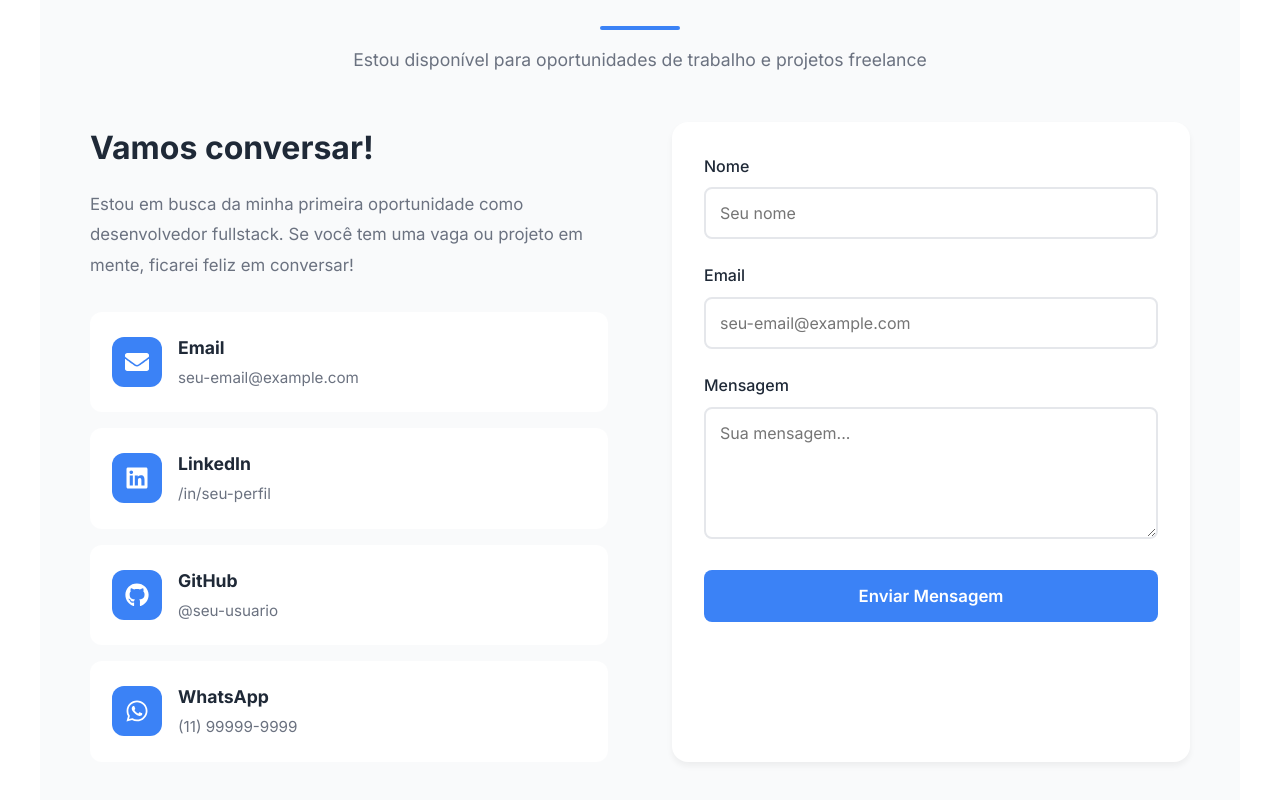
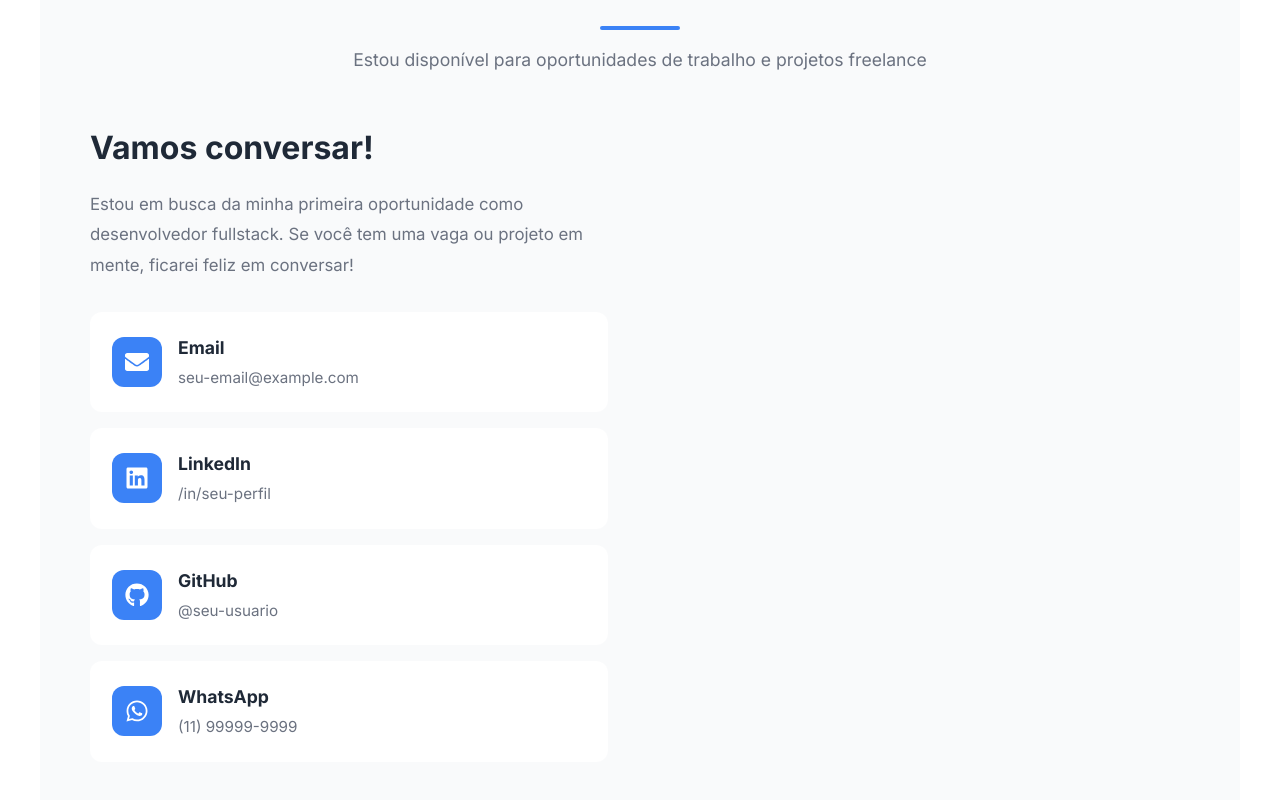
Before and after one commit to gmkcameron/portfolio-dev, a React (Vite) app: page / in a window 1280 px wide. Shown: the part 4540-5340 px from the top of the page. Built offline with nearby package versions, Linux system fonts and the light colour scheme.

Commit message:
update contato

```diff
--- a/src/components/Contact.jsx
+++ b/src/components/Contact.jsx
@@ -83,7 +83,7 @@
           </div>
         </div>
 
-        <form className="contact-form" onSubmit={handleSubmit}>
+        {/* <form className="contact-form" onSubmit={handleSubmit}>
           <div className="form-group">
             <label htmlFor="name">Nome</label>
             <input
@@ -126,7 +126,7 @@
           <button type="submit" className="submit-btn">
             Enviar Mensagem
           </button>
-        </form>
+        </form> */}
       </div>
     </section>
   )
```
